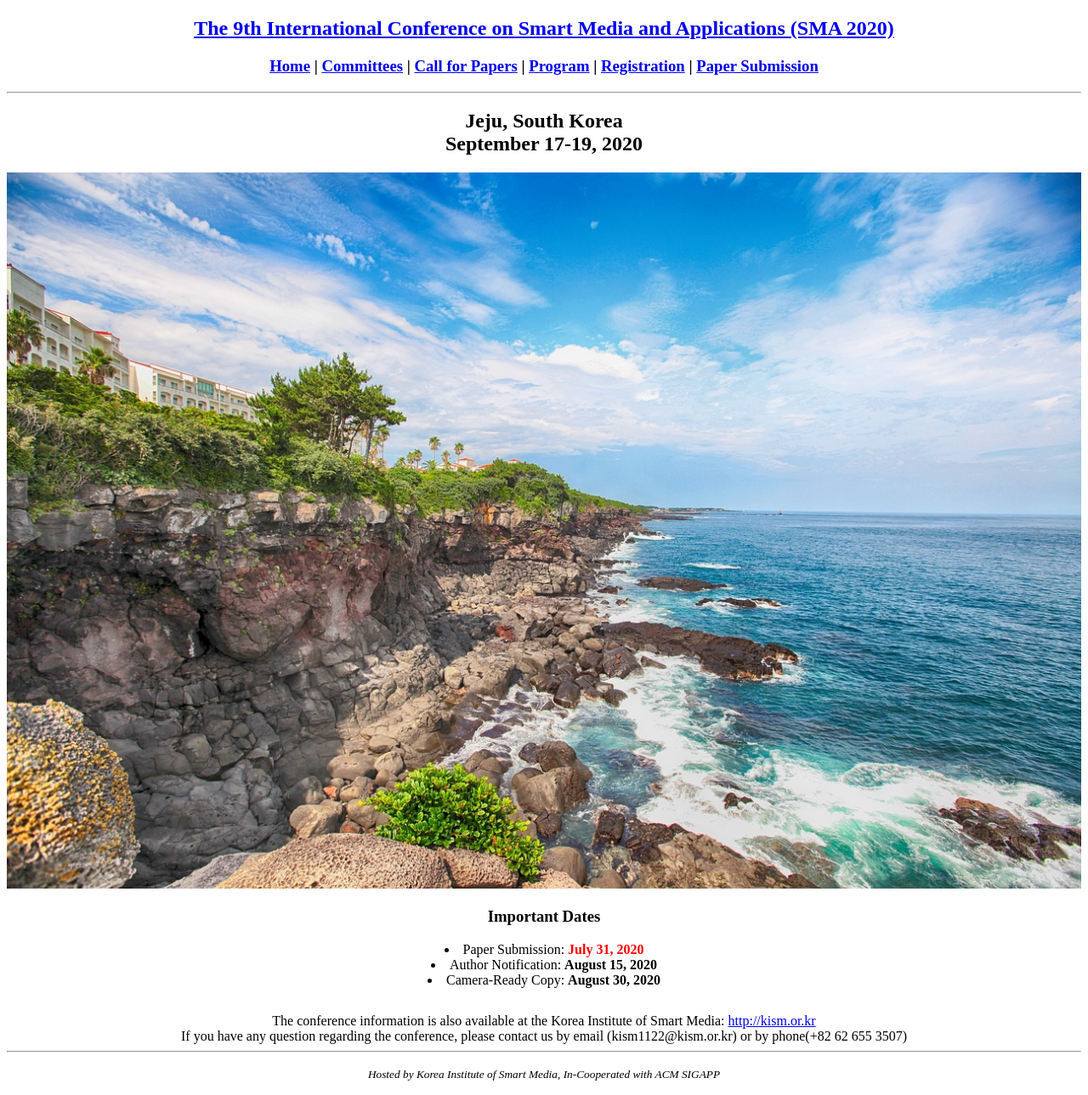
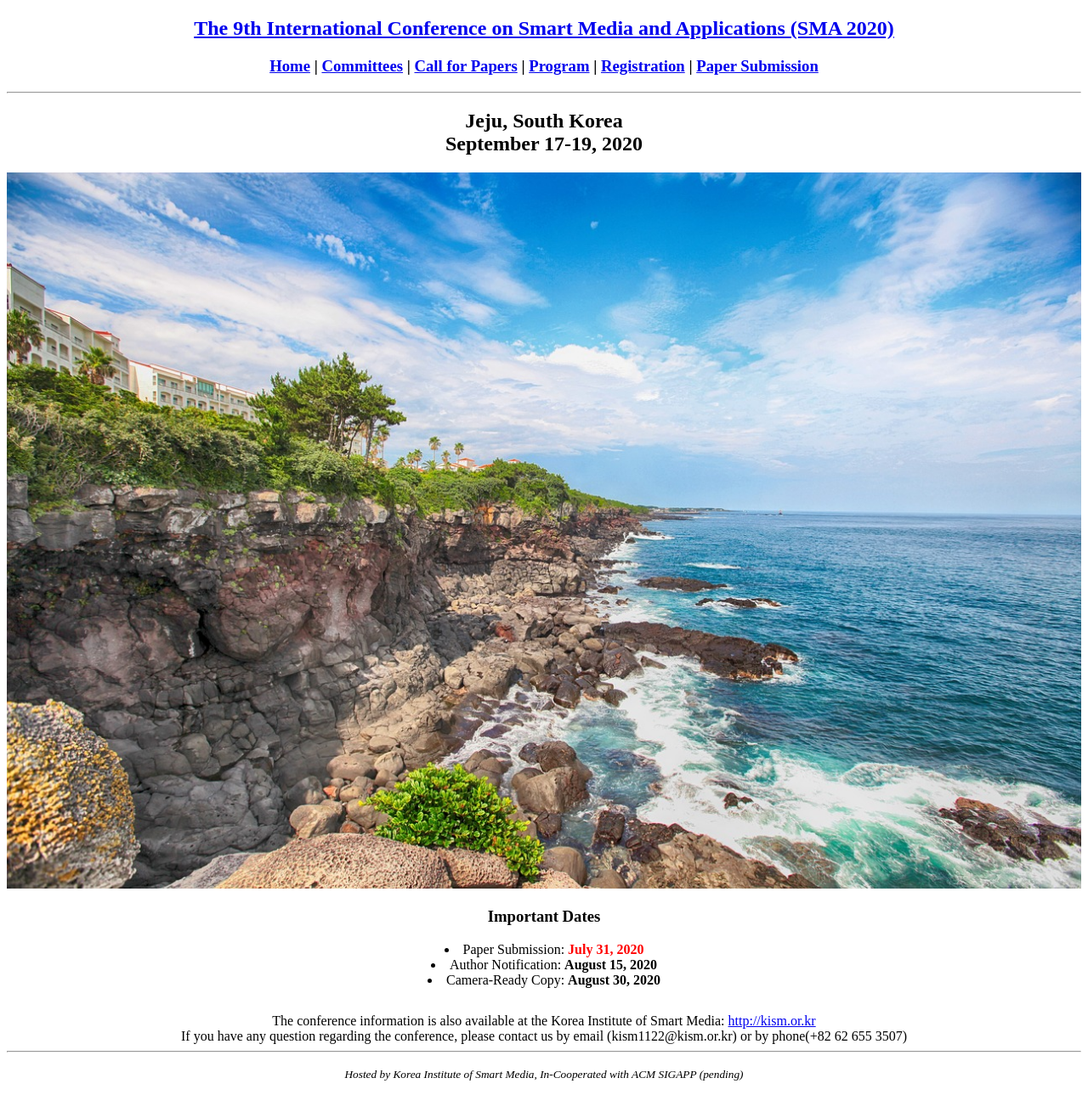
Before and after one commit to icea-conf/sma-2020.github.io, a Jekyll site: the page built from index.html, in a window 1280 px wide. Shown: the whole page at 85% size. Built offline with Jekyll 4.4.1, drawn with Linux system fonts in a browser that asks for light colours; the list of posts is cut into pages by our own code.

Commit message:
Update default.html

```diff
--- a/_layouts/default.html
+++ b/_layouts/default.html
@@ -30,6 +30,6 @@
 
     {{ content }}
 <hr>
-    <p style="text-align:center"><small><i>Hosted by Korea Institute of Smart Media, In-Cooperated with ACM SIGAPP</i> </small></p>
+    <p style="text-align:center"><small><i>Hosted by Korea Institute of Smart Media, In-Cooperated with ACM SIGAPP (pending)</i> </small></p>
 </body>
 </html>
```
